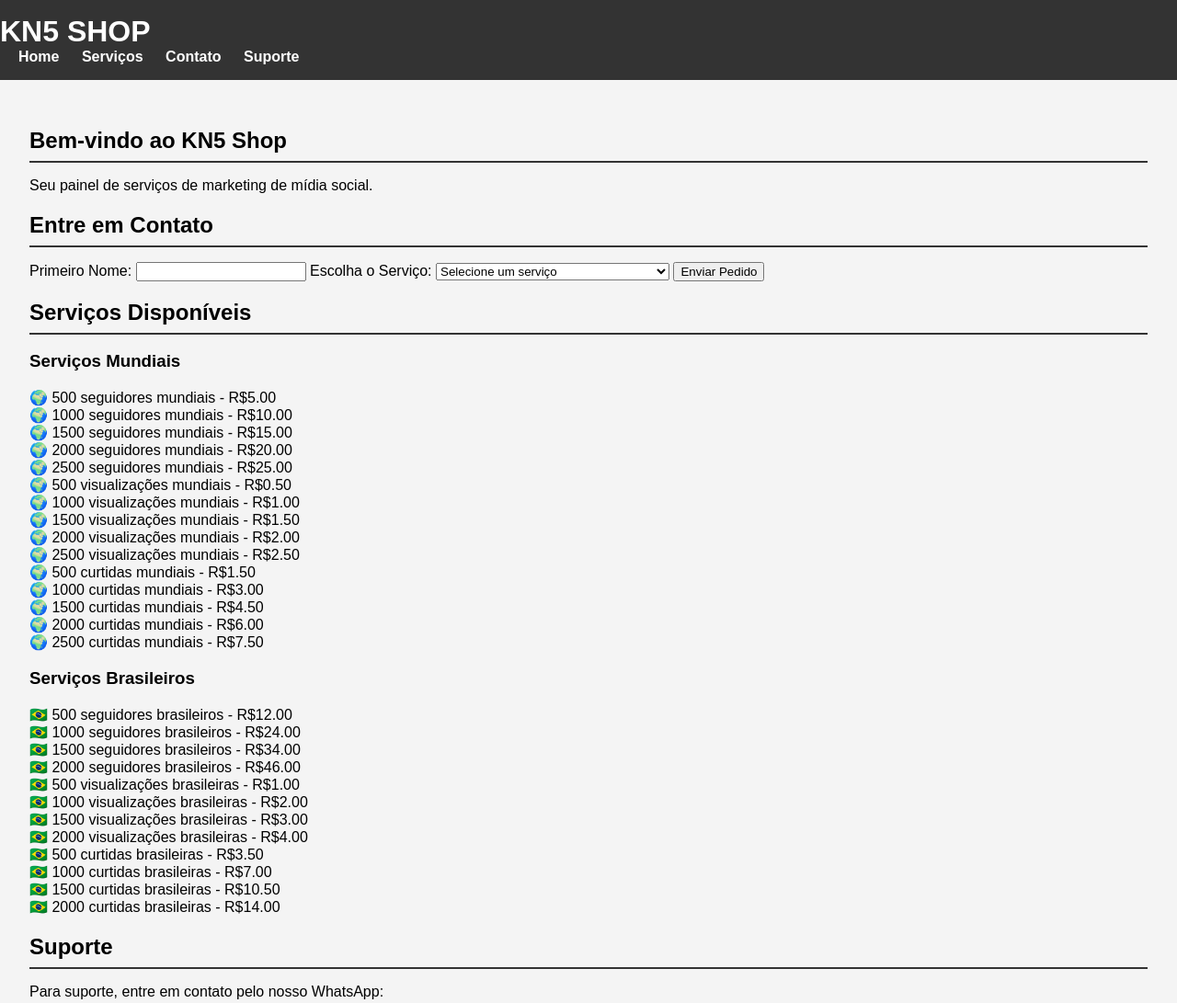
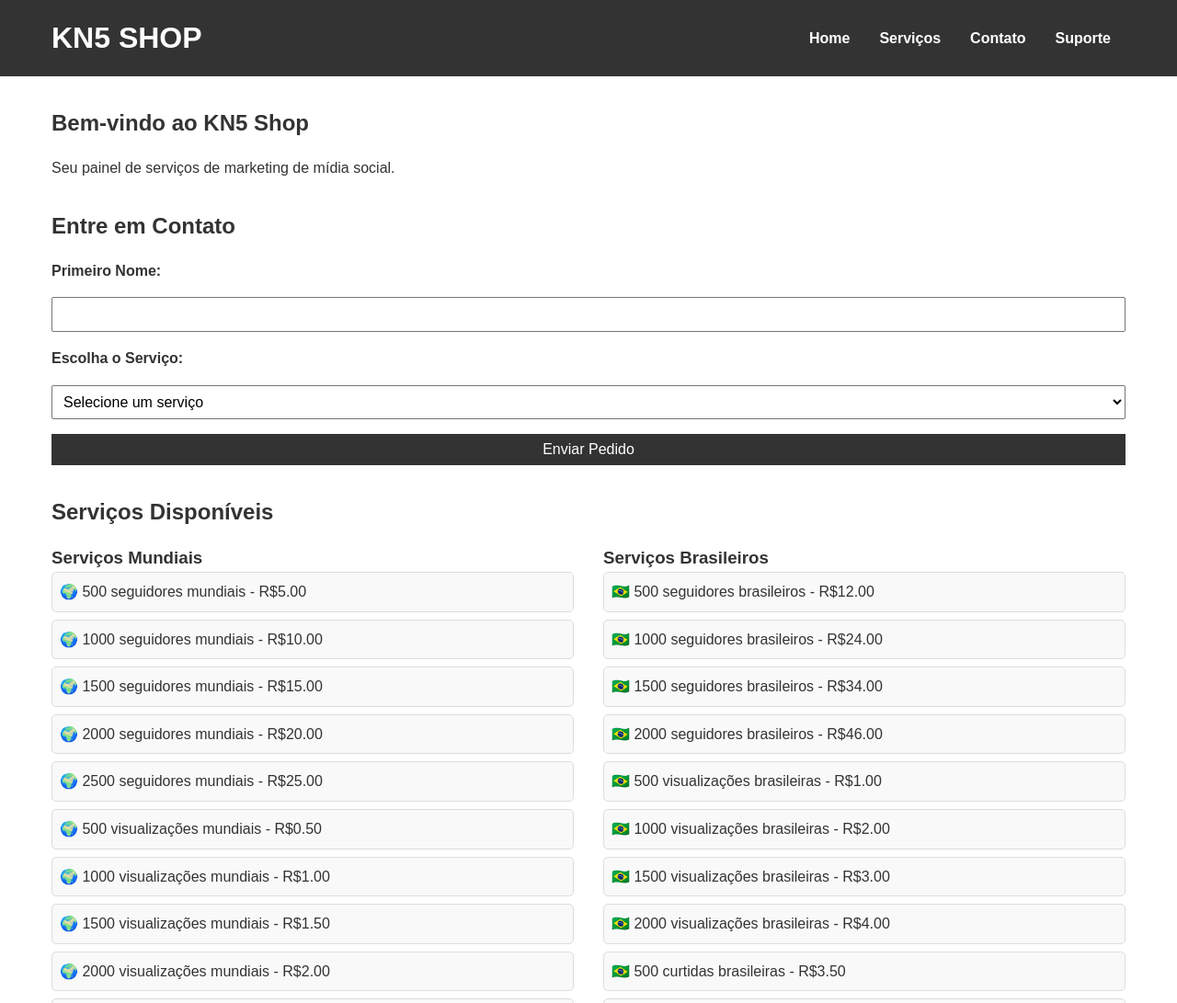
Before and after one commit to KN5Shop/KN5Shop.github.io, a plain HTML site: page painel.html in a window 1280 px wide. Shown: the top 1091 px of the page at 92% size. Drawn offline with Linux system fonts and the light colour scheme.

Commit message:
Painel V4

```diff
--- a/painel.html
+++ b/painel.html
@@ -39,33 +39,33 @@
                     <label for="service">Escolha o Serviço:</label>
                     <select id="service" name="service" required>
                         <option value="" disabled selected>Selecione um serviço</option>
-                        <option value="500 seguidores mundiais">500 seguidores mundiais - R$5.00</option>
-                        <option value="1000 seguidores mundiais">1000 seguidores mundiais - R$10.00</option>
-                        <option value="1500 seguidores mundiais">1500 seguidores mundiais - R$15.00</option>
-                        <option value="2000 seguidores mundiais">2000 seguidores mundiais - R$20.00</option>
-                        <option value="2500 seguidores mundiais">2500 seguidores mundiais - R$25.00</option>
-                        <option value="500 seguidores brasileiros">500 seguidores brasileiros - R$12.00</option>
-                        <option value="1000 seguidores brasileiros">1000 seguidores brasileiros - R$24.00</option>
-                        <option value="1500 seguidores brasileiros">1500 seguidores brasileiros - R$34.00</option>
-                        <option value="2000 seguidores brasileiros">2000 seguidores brasileiros - R$46.00</option>
-                        <option value="500 visualizações mundiais">500 visualizações mundiais - R$0.50</option>
-                        <option value="1000 visualizações mundiais">1000 visualizações mundiais - R$1.00</option>
-                        <option value="1500 visualizações mundiais">1500 visualizações mundiais - R$1.50</option>
-                        <option value="2000 visualizações mundiais">2000 visualizações mundiais - R$2.00</option>
-                        <option value="2500 visualizações mundiais">2500 visualizações mundiais - R$2.50</option>
-                        <option value="500 visualizações brasileiras">500 visualizações brasileiras - R$1.00</option>
-                        <option value="1000 visualizações brasileiras">1000 visualizações brasileiras - R$2.00</option>
-                        <option value="1500 visualizações brasileiras">1500 visualizações brasileiras - R$3.00</option>
-                        <option value="2000 visualizações brasileiras">2000 visualizações brasileiras - R$4.00</option>
-                        <option value="500 curtidas mundiais">500 curtidas mundiais - R$1.50</option>
-                        <option value="1000 curtidas mundiais">1000 curtidas mundiais - R$3.00</option>
-                        <option value="1500 curtidas mundiais">1500 curtidas mundiais - R$4.50</option>
-                        <option value="2000 curtidas mundiais">2000 curtidas mundiais - R$6.00</option>
-                        <option value="2500 curtidas mundiais">2500 curtidas mundiais - R$7.50</option>
-                        <option value="500 curtidas brasileiras">500 curtidas brasileiras - R$3.50</option>
-                        <option value="1000 curtidas brasileiras">1000 curtidas brasileiras - R$7.00</option>
-                        <option value="1500 curtidas brasileiras">1500 curtidas brasileiras - R$10.50</option>
-                        <option value="2000 curtidas brasileiras">2000 curtidas brasileiras - R$14.00</option>
+                        <option value="500 seguidores mundiais">🌍 500 seguidores mundiais - R$5.00</option>
+                        <option value="1000 seguidores mundiais">🌍 1000 seguidores mundiais - R$10.00</option>
+                        <option value="1500 seguidores mundiais">🌍 1500 seguidores mundiais - R$15.00</option>
+                        <option value="2000 seguidores mundiais">🌍 2000 seguidores mundiais - R$20.00</option>
+                        <option value="2500 seguidores mundiais">🌍 2500 seguidores mundiais - R$25.00</option>
+                        <option value="500 seguidores brasileiros">🇧🇷 500 seguidores brasileiros - R$12.00</option>
+                        <option value="1000 seguidores brasileiros">🇧🇷 1000 seguidores brasileiros - R$24.00</option>
+                        <option value="1500 seguidores brasileiros">🇧🇷 1500 seguidores brasileiros - R$34.00</option>
+                        <option value="2000 seguidores brasileiros">🇧🇷 2000 seguidores brasileiros - R$46.00</option>
+                        <option value="500 visualizações mundiais">🌍 500 visualizações mundiais - R$0.50</option>
+                        <option value="1000 visualizações mundiais">🌍 1000 visualizações mundiais - R$1.00</option>
+                        <option value="1500 visualizações mundiais">🌍 1500 visualizações mundiais - R$1.50</option>
+                        <option value="2000 visualizações mundiais">🌍 2000 visualizações mundiais - R$2.00</option>
+                        <option value="2500 visualizações mundiais">🌍 2500 visualizações mundiais - R$2.50</option>
+                        <option value="500 visualizações brasileiras">🇧🇷 500 visualizações brasileiras - R$1.00</option>
+                        <option value="1000 visualizações brasileiras">🇧🇷 1000 visualizações brasileiras - R$2.00</option>
+                        <option value="1500 visualizações brasileiras">🇧🇷 1500 visualizações brasileiras - R$3.00</option>
+                        <option value="2000 visualizações brasileiras">🇧🇷 2000 visualizações brasileiras - R$4.00</option>
+                        <option value="500 curtidas mundiais">🌍 500 curtidas mundiais - R$1.50</option>
+                        <option value="1000 curtidas mundiais">🌍 1000 curtidas mundiais - R$3.00</option>
+                        <option value="1500 curtidas mundiais">🌍 1500 curtidas mundiais - R$4.50</option>
+                        <option value="2000 curtidas mundiais">🌍 2000 curtidas mundiais - R$6.00</option>
+                        <option value="2500 curtidas mundiais">🌍 2500 curtidas mundiais - R$7.50</option>
+                        <option value="500 curtidas brasileiras">🇧🇷 500 curtidas brasileiras - R$3.50</option>
+                        <option value="1000 curtidas brasileiras">🇧🇷 1000 curtidas brasileiras - R$7.00</option>
+                        <option value="1500 curtidas brasileiras">🇧🇷 1500 curtidas brasileiras - R$10.50</option>
+                        <option value="2000 curtidas brasileiras">🇧🇷 2000 curtidas brasileiras - R$14.00</option>
                     </select>
 
                     <button type="submit">Enviar Pedido</button>
@@ -76,6 +76,8 @@
         <section id="servicos">
             <div class="container">
                 <h2>Serviços Disponíveis</h2>
+                <div class="servicos-container">
+                    <div class="servicos-mundiais">
                         <h3>Serviços Mundiais</h3>
                         <div class="servicos-lista">
                             <div class="servico-item">🌍 500 seguidores mundiais - R$5.00</div>
@@ -94,7 +96,9 @@
                             <div class="servico-item">🌍 2000 curtidas mundiais - R$6.00</div>
                             <div class="servico-item">🌍 2500 curtidas mundiais - R$7.50</div>
                         </div>
+                    </div>
 
+                    <div class="servicos-brasileiros">
                         <h3>Serviços Brasileiros</h3>
                         <div class="servicos-lista">
                             <div class="servico-item">🇧🇷 500 seguidores brasileiros - R$12.00</div>
@@ -111,9 +115,22 @@
                             <div class="servico-item">🇧🇷 2000 curtidas brasileiras - R$14.00</div>
                         </div>
                     </div>
+                </div>
+            </div>
         </section>
 
         <section id="suporte">
             <div class="container">
                 <h2>Suporte</h2>
-                <p>Para suporte, entre em contato pelo nosso WhatsApp: <a href="https://api.whatsapp.com/send?phone=+5519995271979&text=Ol%C3%A1+vim+pelo+seu+site+KN5+Shop%2C+tudo+bem%3F+%F0%9F%98%83" target="_blank">
+                <p>Para suporte, entre em contato pelo nosso WhatsApp: <a href="https://api.whatsapp.com/send?phone=+5519995271979&text=Ol%C3%A1+vim+pelo+seu+site+KN5+Shop%2C+tudo+bem%3F+%F0%9F%98%83">Clique aqui para enviar uma mensagem</a></p>
+            </div>
+        </section>
+    </main>
+
+    <footer>
+        <div class="container">
+            <p>© 2024 KN5 SHOP. Todos os direitos reservados.</p>
+        </div>
+    </footer>
+</body>
+</html>
--- a/styles.css
+++ b/styles.css
@@ -1,140 +1,135 @@
+/* Reset básico */
+* {
+    margin: 0;
+    padding: 0;
+    box-sizing: border-box;
+}
+
 body {
     font-family: Arial, sans-serif;
-    margin: 0;
-    padding: 0;
-    background-color: #f4f4f4;
+    line-height: 1.6;
+    color: #333;
 }
 
 header {
     background: #333;
-    color: white;
+    color: #fff;
     padding: 1rem 0;
 }
 
-.header .container {
+header .container {
     display: flex;
     justify-content: space-between;
     align-items: center;
     max-width: 1200px;
-    margin: auto;
-    padding: 0 1rem;
+    margin: 0 auto;
 }
 
 header h1 {
-    margin: 0;
+    font-size: 2rem;
 }
 
 nav ul {
     list-style: none;
-    margin: 0;
-    padding: 0;
+    display: flex;
 }
 
 nav ul li {
-    display: inline;
-    margin-left: 20px;
+    margin: 0 1rem;
 }
 
 nav ul li a {
-    color: white;
+    color: #fff;
     text-decoration: none;
     font-weight: bold;
-    position: relative;
-}
-
-nav ul li a::after {
-    content: '';
-    position: absolute;
-    left: 0;
-    bottom: -5px;
-    width: 100%;
-    height: 2px;
-    background: white;
-    transform: scaleX(0);
-    transform-origin: bottom right;
-    transition: transform 0.3s ease;
-}
-
-nav ul li a:hover::after {
-    transform: scaleX(1);
-    transform-origin: bottom left;
 }
 
 main {
-    padding: 2rem;
+    padding: 2rem 1rem;
 }
 
-.section {
+section {
     margin-bottom: 2rem;
 }
 
-h2 {
-    border-bottom: 2px solid #333;
-    padding-bottom: 0.5rem;
-    margin-bottom: 1rem;
+.container {
+    max-width: 1200px;
+    margin: 0 auto;
+    padding: 0 1rem;
 }
 
-.service-category {
+h2 {
     margin-bottom: 1rem;
+    font-size: 1.5rem;
 }
 
-.category-btn {
-    background: #333;
-    color: white;
-    border: none;
-    padding: 10px 20px;
-    cursor: pointer;
-    font-size: 16px;
+form {
+    display: flex;
+    flex-direction: column;
+    gap: 1rem;
 }
 
-.service-list {
-    margin-top: 10px;
+form label {
+    font-weight: bold;
 }
 
-.service-list.hidden {
-    display: none;
+form input,
+form select,
+form button {
+    padding: 0.5rem;
+    font-size: 1rem;
 }
 
-.service-list p {
-    margin: 5px 0;
+form button {
+    background: #333;
+    color: #fff;
+    border: none;
+    cursor: pointer;
 }
 
-#orderForm {
-    max-width: 600px;
-    margin: auto;
-    background: white;
-    padding: 1rem;
-    border-radius: 8px;
-    box-shadow: 0 2px 4px rgba(0,0,0,0.1);
+form button:hover {
+    background: #555;
 }
 
-#orderForm label {
-    display: block;
-    margin-bottom: 0.5rem;
+.servicos-container {
+    display: flex;
+    gap: 2rem;
 }
 
-#orderForm input, #orderForm select, #orderForm button {
-    width: 100%;
-    padding: 10px;
-    margin-bottom: 1rem;
-    border: 1px solid #ccc;
-    border-radius: 4px;
+.servicos-mundiais,
+.servicos-brasileiros {
+    flex: 1;
 }
 
-#orderForm button {
-    background: #333;
-    color: white;
-    border: none;
-    cursor: pointer;
-    font-size: 16px;
+.servicos-lista {
+    display: flex;
+    flex-direction: column;
+    gap: 0.5rem;
 }
 
-#orderForm button:hover {
-    background: #555;
+.servico-item {
+    padding: 0.5rem;
+    border: 1px solid #ddd;
+    border-radius: 5px;
+    background: #f9f9f9;
+}
+
+.servico-item:hover {
+    background: #e9e9e9;
 }
 
 footer {
     background: #333;
-    color: white;
+    color: #fff;
+    padding: 1rem 0;
     text-align: center;
-    padding: 1rem
+}
+
+footer a {
+    color: #fff;
+    text-decoration: underline;
+}
+
+footer a:hover {
+    color: #ddd;
+}
```
Lines whose indentation alone changed are shown as unchanged.
